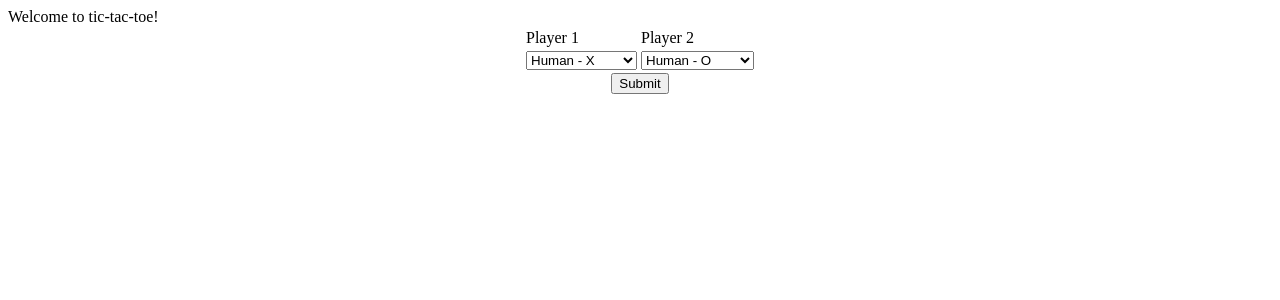
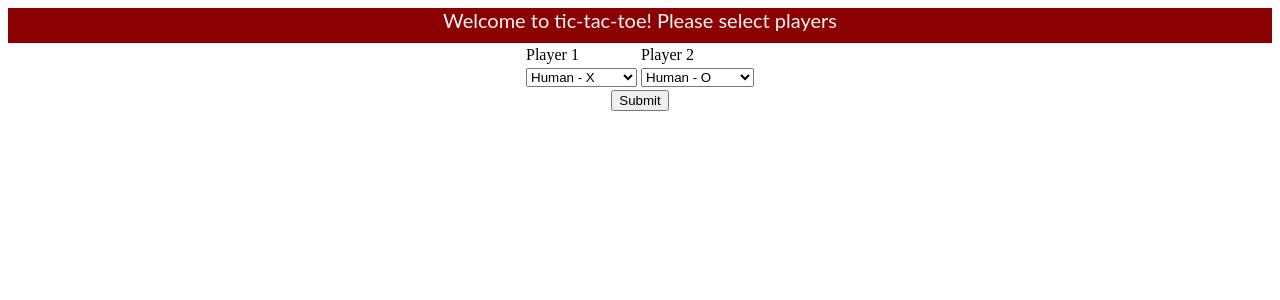
Before and after one commit to vnframe/tic_tac_toe, a Sinatra app: page / in a window 1280 px wide. Shown: the top 300 px of the page. Run offline with Sinatra, Linux system fonts and the light colour scheme.

Commit message:
made it prettier, font looks nice on my computer but still trying to get font-face to work

```diff
--- a/public/css/style.css
+++ b/public/css/style.css
@@ -10,6 +10,14 @@
     src: url('../travelling-webfont.woff2') format('woff2'), url('../travelling-webfont.woff') format('woff');
     font-weight: normal;
     font-style: normal;
+}
+
+#welcome {
+    height: 35px;
+    font-size: 20px;
+    font-family: 'Lato', serif;
+    color: whitesmoke;
+    background-color: darkred;
 }
 
 .all_squares {
--- a/views/board_page.erb
+++ b/views/board_page.erb
@@ -1,4 +1,4 @@
-This is where I will put the board.
+
 <link rel="stylesheet" href="css/style.css">
 <form method="post" action="/make_a_move">
 <table id="board_table">
--- a/views/check_over.erb
+++ b/views/check_over.erb
@@ -1,7 +1,7 @@
-"Game over?"
+
 <link rel="stylesheet" href="css/style.css">
 
-<h1 class='title_3'><%=end_game%></h1>
+<center><h1 class='title_3'><%=end_game%></h1> </center>
 
 <table id="table_end">
 	<tr>
--- a/views/index.erb
+++ b/views/index.erb
@@ -1,4 +1,6 @@
-Welcome to tic-tac-toe!
+<link rel="stylesheet" href="css/style.css">
+
+<center><div id='welcome'>Welcome to tic-tac-toe! Please select players</div> </center>
 <form action = "select"  method = "post">
 <center>
 <table>
```
